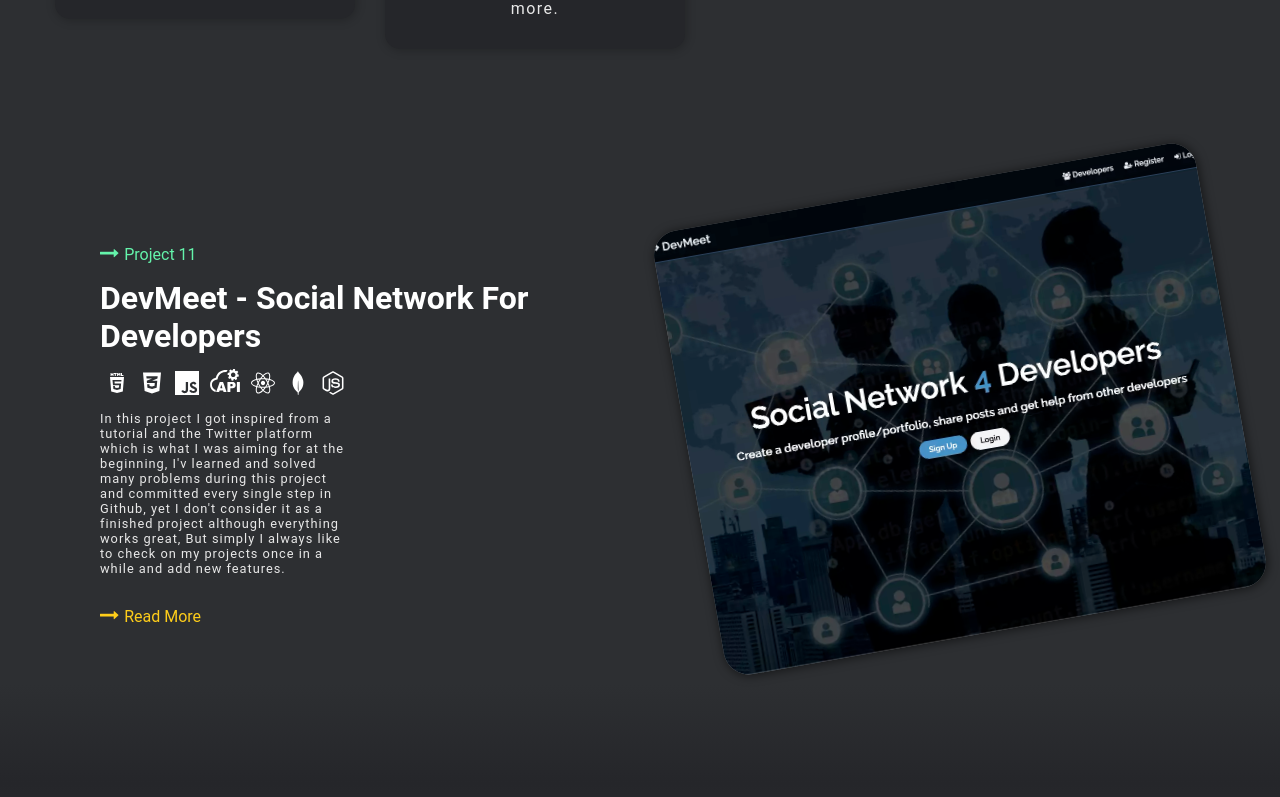
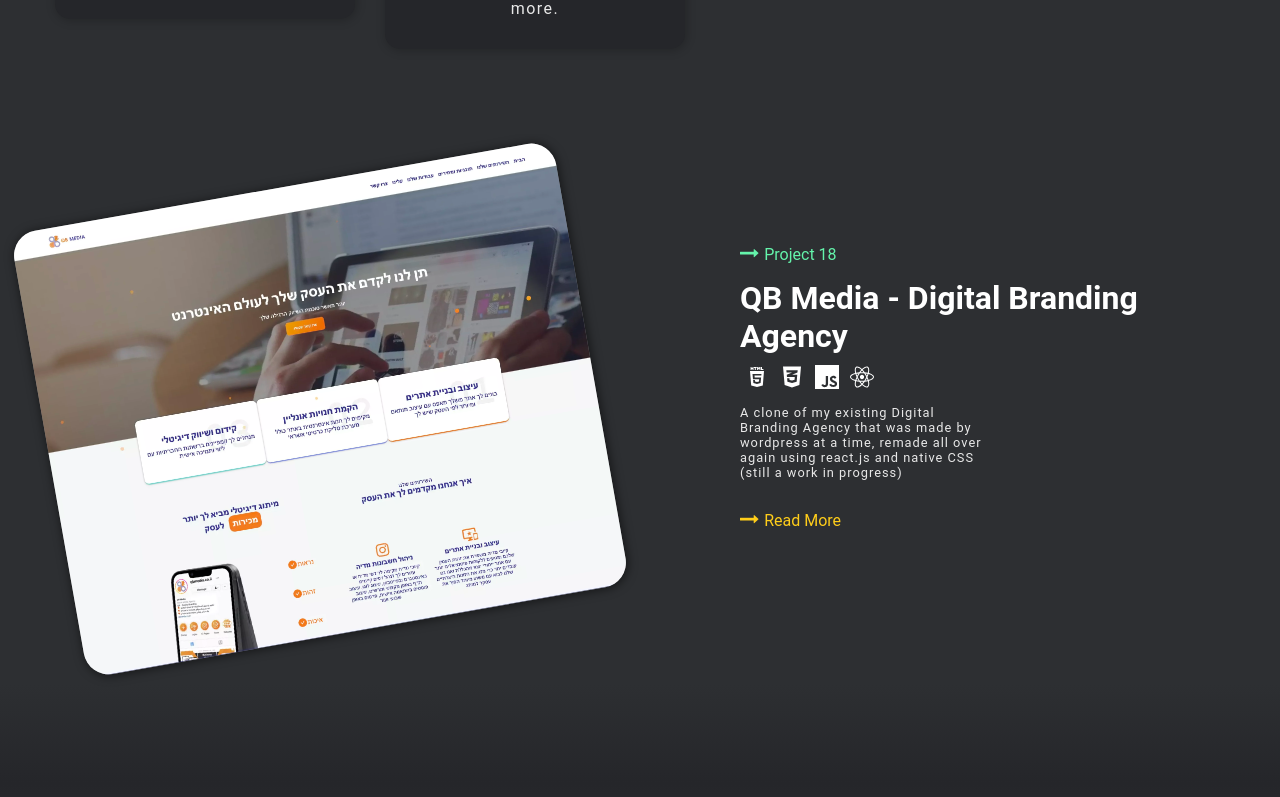
Before and after one commit to moodyomar/portfolio, a React (Create React App) app: page / in a window 1280 px wide. Shown: the part 1323-2120 px from the top of the page. Built offline with nearby package versions, Linux system fonts and the light colour scheme.

Commit message:
add new projects

```diff
--- a/src/components/styles/ProjectCard.css
+++ b/src/components/styles/ProjectCard.css
@@ -68,11 +68,11 @@
 #p18{
   background-image: url('../../assets/qbmedia.webp');
 }
-#p19{
+#p19, #p20, #p21{
   background-image: url('https://imageio.forbes.com/specials-images/imageserve/60f1e792c7e89f933811814c/DevOps-concept/960x0.jpg?format=jpg&width=960');
 }
-#p20{
-  background-image: url('https://imageio.forbes.com/specials-images/imageserve/60f1e792c7e89f933811814c/DevOps-concept/960x0.jpg?format=jpg&width=960');
+#p22{
+  background-image: url('../../assets/qrmenu.webp');
 }
 #bernard{
   background-image: url('https://upload.wikimedia.org/wikipedia/commons/a/a6/George_Bernard_Shaw.jpg');
--- a/src/data/projects.json
+++ b/src/data/projects.json
@@ -1,4 +1,31 @@
 [
+{
+    "intro":"Project 22",
+    "title":"QR Food Menu",
+    "tools":["html","css","js","mui","react"],
+    "content":"QR food menu for cakes store, the idea was to have a digital menu for the business that is easy and can be quickly opened and ussed",
+    "btnclass":"readMore",
+    "btn":"Read More",
+    "icon":true,
+    "flip":true,
+    "pId":"p22",
+    "link":"https://safaasweets.netlify.app",
+    "more":"https://github.com/moodyomar/qr-menu",
+    "cat":"FrontEnd"
+  },
+{
+    "intro":"Project 21",
+    "title":"Simple Blackjack",
+    "tools":["py","js","react","api","docker","k8s"],
+    "content":"Provisioning of a self managed K8S cluster with Terraform and Ansible (Dynamic Inventory) for configuration management on Azure.",
+    "btnclass":"readMore",
+    "btn":"Read More",
+    "icon":true,
+    "pId":"p21",
+    "link":"https://github.com/moodyomar/python-weatherapp",
+    "more":"https://github.com/moodyomar/python-weatherapp",
+    "cat":"DevOps"
+  },
 {
     "intro":"Project 20",
     "title":"K8S Cluster on Azure with TF and Ansible",
--- a/src/utils/iconsGetter.js
+++ b/src/utils/iconsGetter.js
@@ -1,6 +1,6 @@
 import {FaWordpress,FaElementor,FaReact,FaCss3Alt,FaNodeJs} from "react-icons/fa"
 import {SiJavascript,SiMongodb,SiAngular,SiFirebase,SiDocker,
-  SiPython,SiJenkins, SiKubernetes,SiTerraform, SiMicrosoftazure} from "react-icons/si"
+  SiPython,SiJenkins, SiKubernetes,SiTerraform, SiMicrosoftazure, SiMaterialUi} from "react-icons/si"
 import {DiBootstrap} from "react-icons/di"
 import {TiHtml5} from "react-icons/ti"
 import Apicon from "../assets/Apicon"
@@ -60,6 +60,8 @@
       return <DiBootstrap/>
     case 'api':
       return <Apicon/>
+    case 'mui':
+      return <SiMaterialUi/>
 
     default:
       break;
```
Also changed, not shown: src/assets/qrmenu.webp (added).
